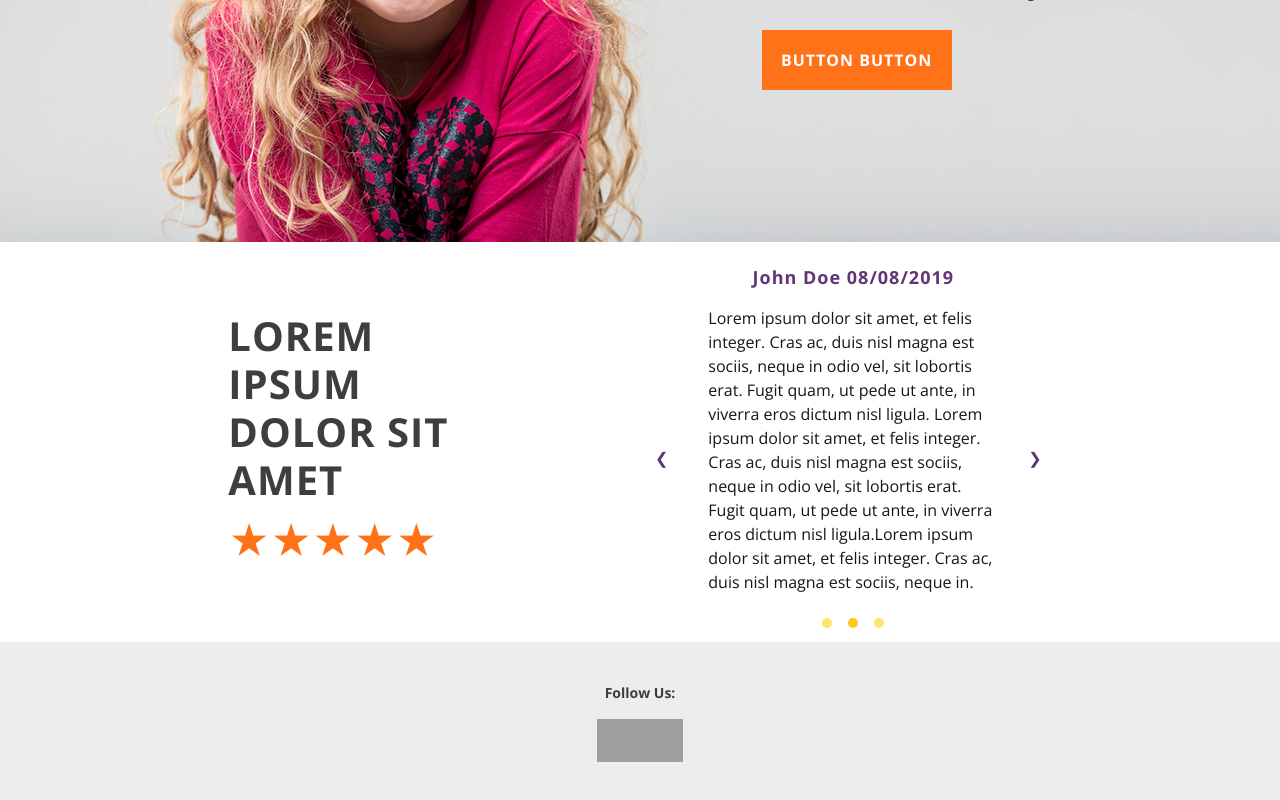
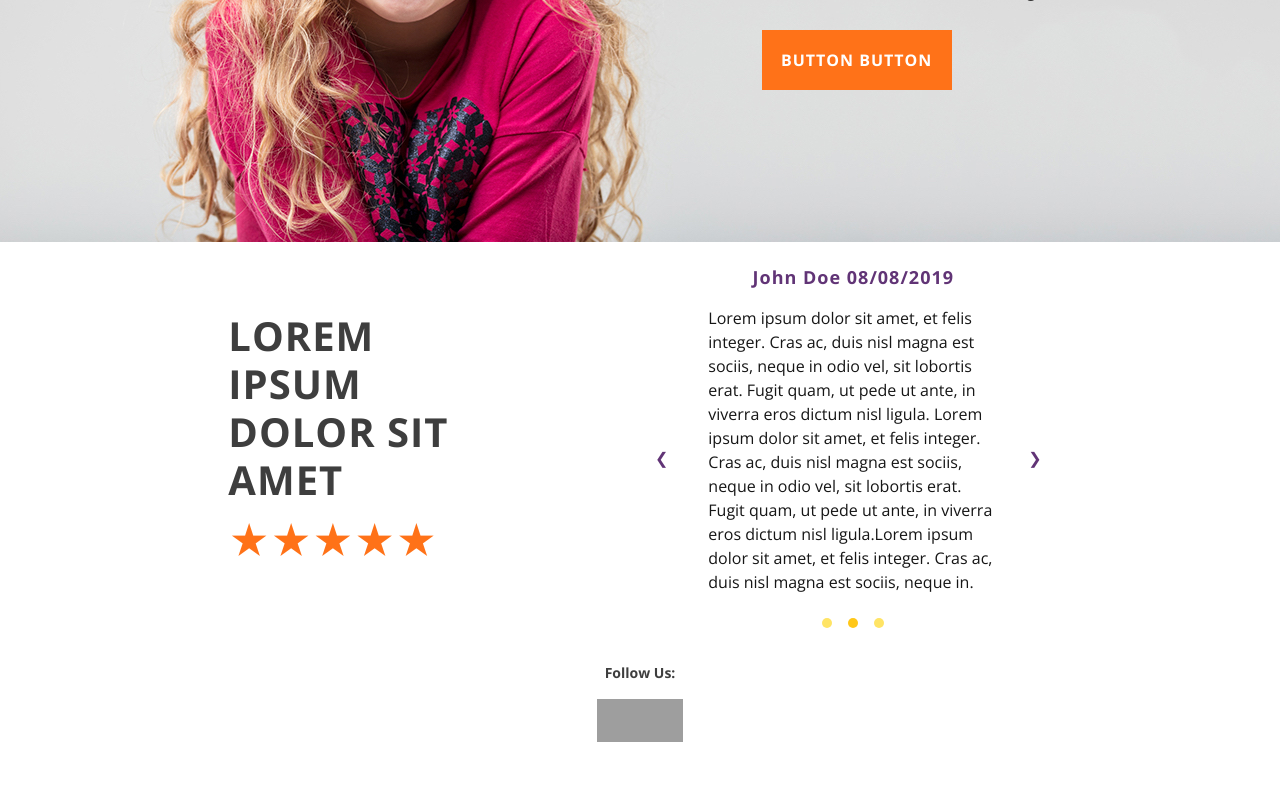
Before and after one commit to ksrawr/rg-frontend-challenge, a React app: page / in a window 1280 px wide. Shown: the part 2918-3718 px from the top of the page. After the commit the page ends 3680 px from the top, so only its background shows below. Built offline with nearby package versions, Linux system fonts and the light colour scheme; grey boxes are pictures that could not be loaded.

Commit message:
resizes footer container

```diff
--- a/src/css/style.css
+++ b/src/css/style.css
@@ -358,8 +358,7 @@ img {
 }
 
 .row__footer {
-  min-height: 20vh;
-  background-color: #ededed;
+  min-height: 15vh;
 }
 
 .social__text {
```
